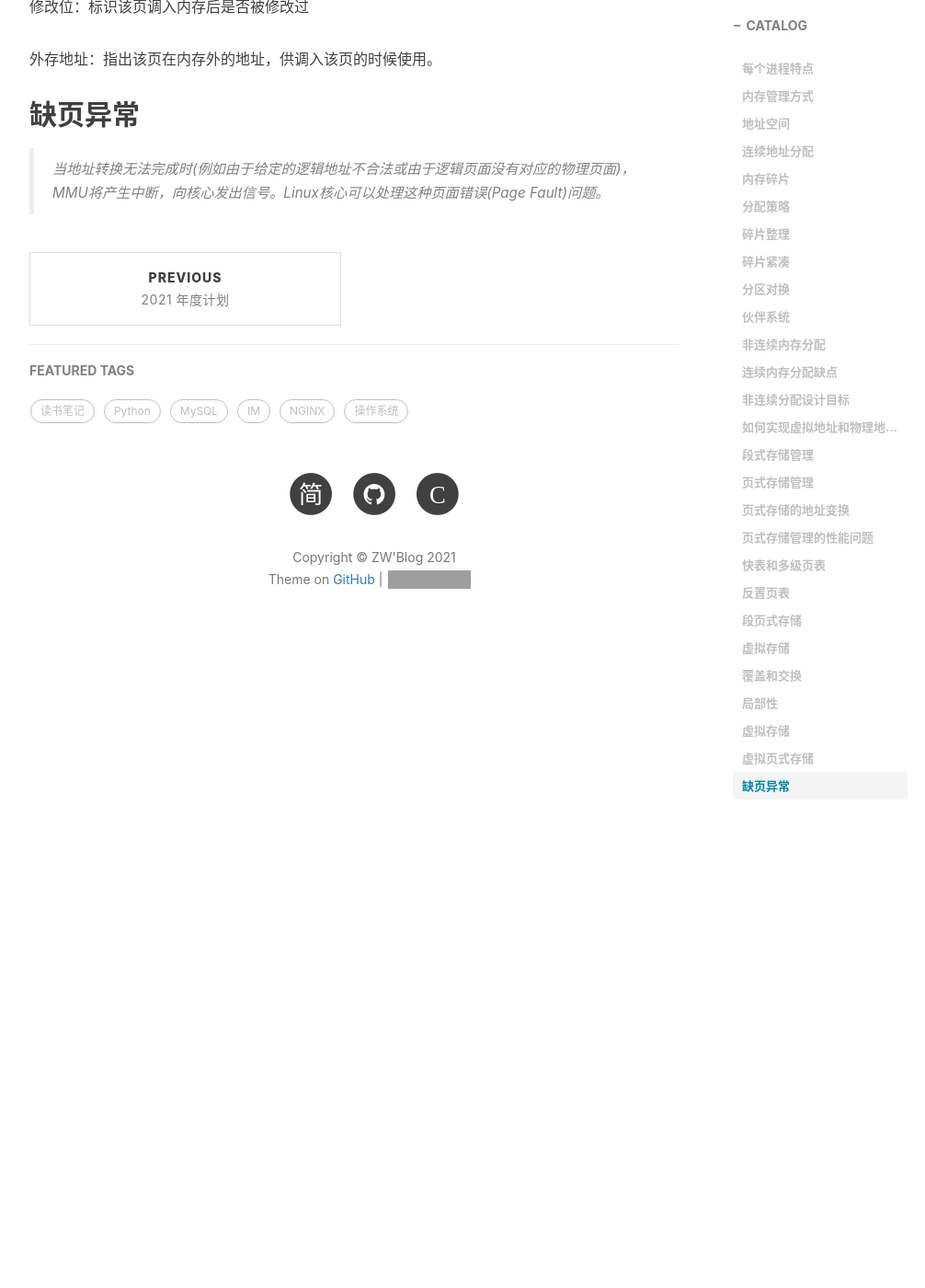
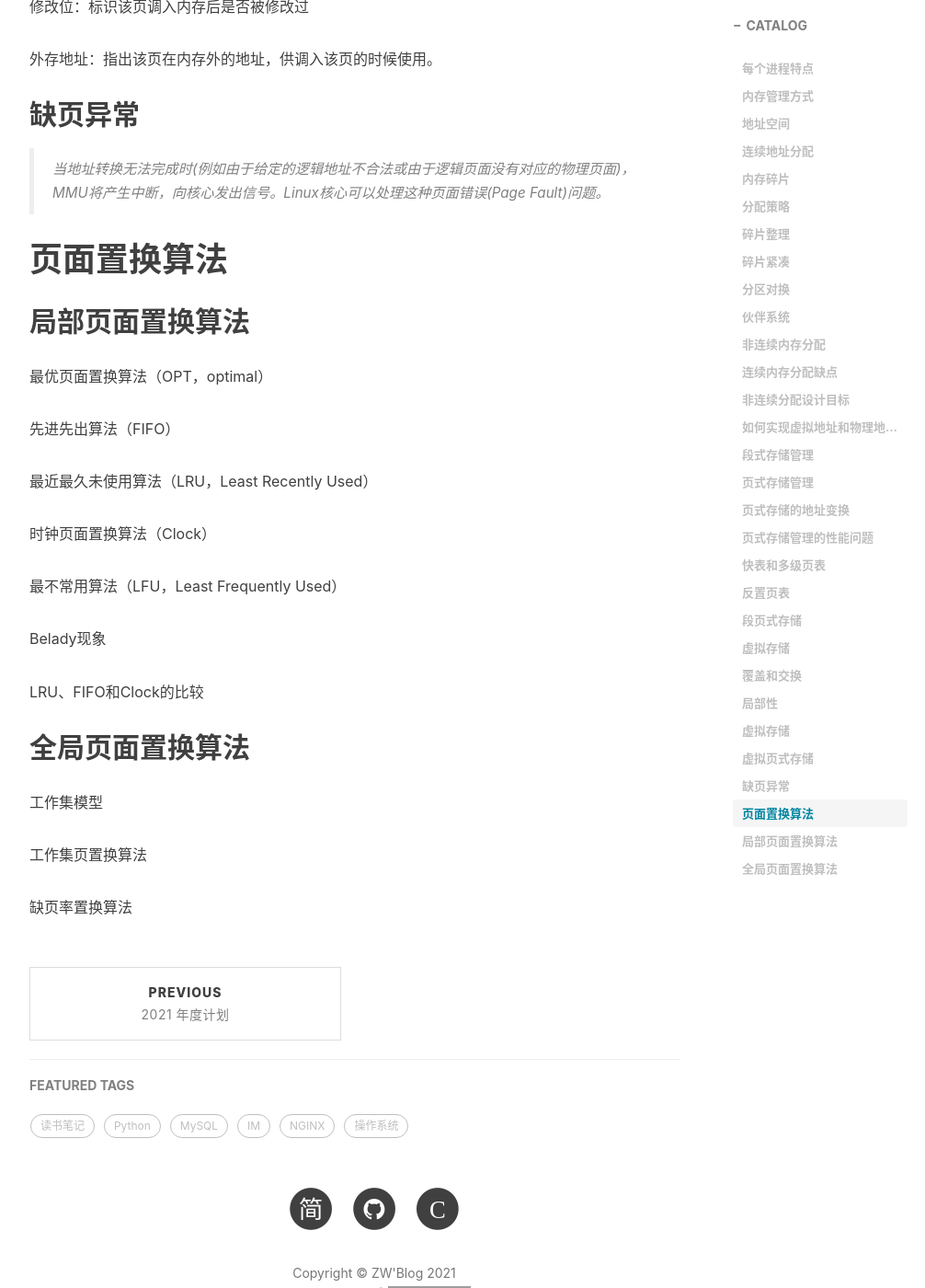
Before and after one commit to GitZW/gitzw.github.io, a Jekyll site: the page built from _posts/2021-02-28-操作系统笔记二.md, in a window 1280 px wide and 1400 px high, scrolled down 7003 px. Shown: the whole window at 92% size, without its empty margins (233-1239 px from the left). Built offline with Jekyll 4.4.1, drawn with Linux system fonts in a browser that asks for light colours; nearby versions of some CDN libraries; comment, search, counter and statistics services are not loaded; grey boxes are pictures that could not be loaded.

Commit message:
页面置换算法

```diff
--- a/_posts/2021-02-28-操作系统笔记二.md
+++ b/_posts/2021-02-28-操作系统笔记二.md
@@ -193,3 +193,27 @@ CPU控制逻辑给总线发送物理地址请求。
 
 ## 缺页异常
 > 当地址转换无法完成时(例如由于给定的逻辑地址不合法或由于逻辑页面没有对应的物理页面)，MMU将产生中断，向核心发出信号。Linux核心可以处理这种页面错误(Page Fault)问题。
+
+# 页面置换算法
+
+## 局部页面置换算法
+  最优页面置换算法（OPT，optimal）
+
+  先进先出算法（FIFO）
+
+  最近最久未使用算法（LRU，Least Recently Used）
+
+  时钟页面置换算法（Clock）
+
+  最不常用算法（LFU，Least Frequently Used）
+
+  Belady现象
+
+  LRU、FIFO和Clock的比较
+
+## 全局页面置换算法
+  工作集模型
+
+  工作集页置换算法
+
+  缺页率置换算法
```
